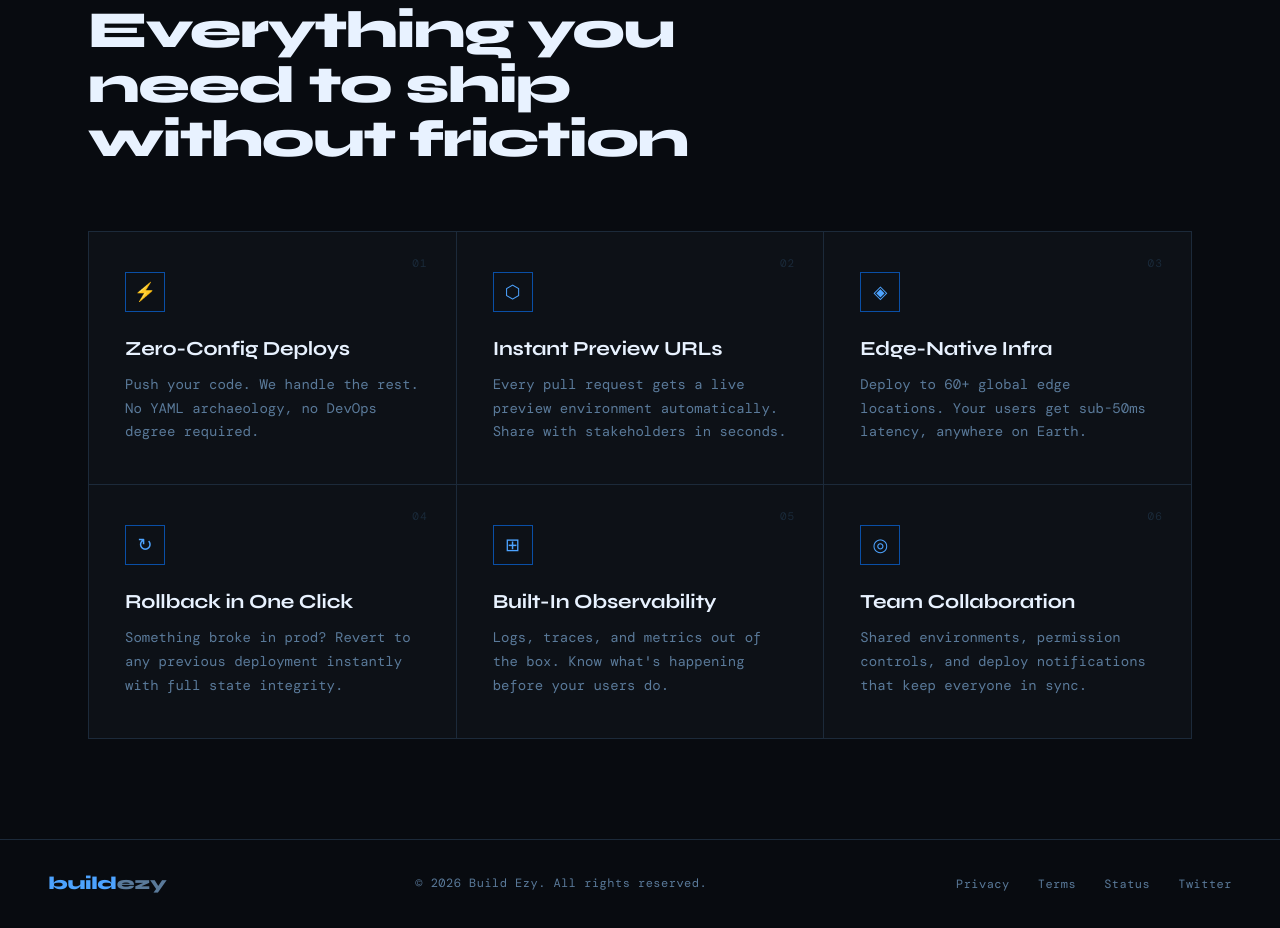
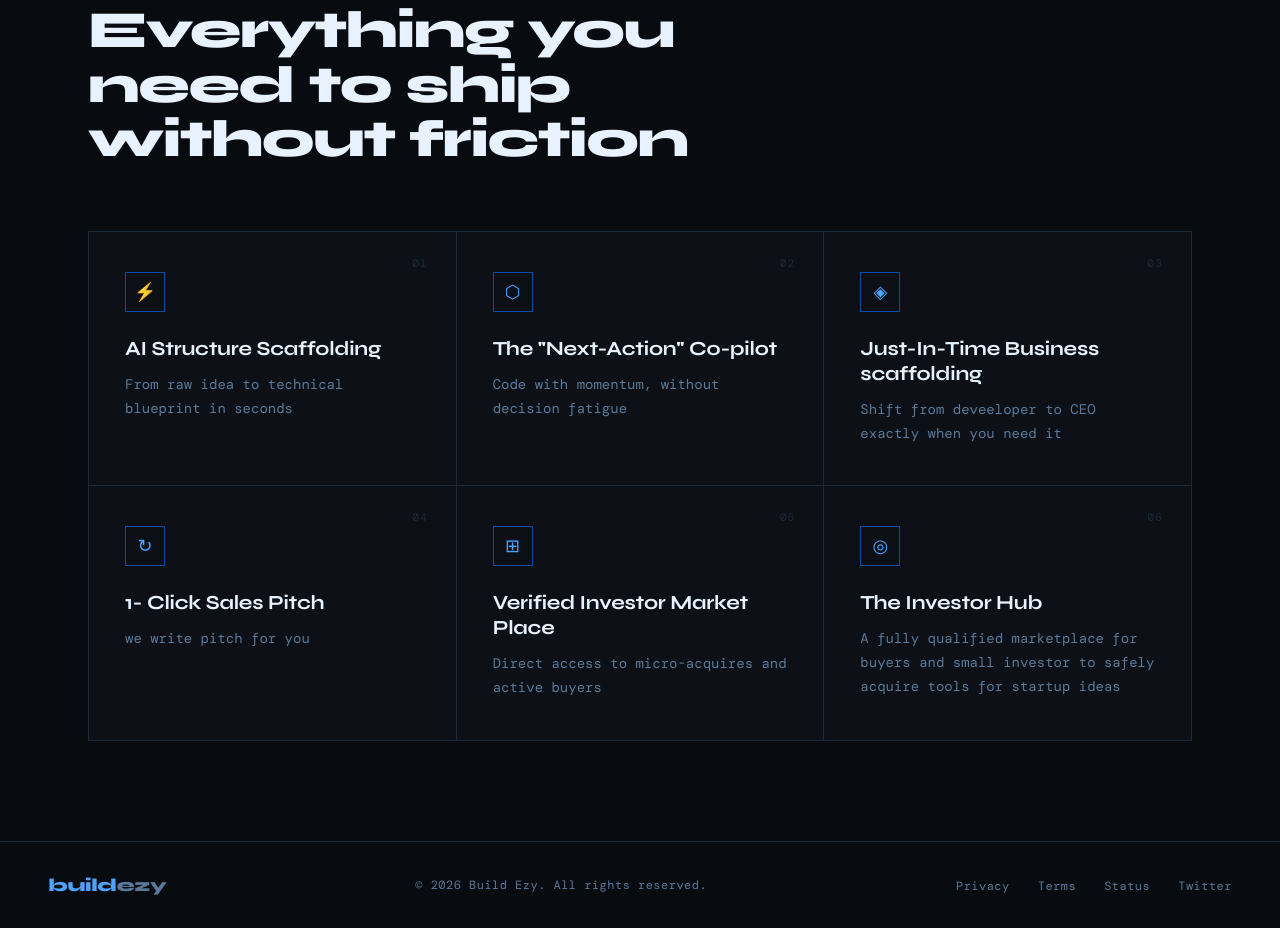
Before and after one commit to Dumb00heavycoder/BuildEzy, a Django app: page / in a window 1280 px wide. Shown: the part 897-1825 px from the top of the page. Before the commit the page ends 1790 px from the top, so only its background shows below. Run offline with Django 4.2, Linux system fonts and the light colour scheme; some web fonts are replaced.

Commit message:
updating everything you need to ship without friction area on the homepage

```diff
--- a/buildezy/home/templates/home/home.html
+++ b/buildezy/home/templates/home/home.html
@@ -56,12 +56,12 @@
    <h2 class="section-title">Everything you need to ship without friction</h2>
 
     <div class="grid">
-      <div class="card"><span class="card-num">01</span><div class="card-icon">⚡</div><h3 class="card-title">Zero-Config Deploys</h3><p class="card-desc">Push your code. We handle the rest. No YAML archaeology, no DevOps degree required.</p></div>
-      <div class="card"><span class="card-num">02</span><div class="card-icon">⬡</div><h3 class="card-title">Instant Preview URLs</h3><p class="card-desc">Every pull request gets a live preview environment automatically. Share with stakeholders in seconds.</p></div>
-      <div class="card"><span class="card-num">03</span><div class="card-icon">◈</div><h3 class="card-title">Edge-Native Infra</h3><p class="card-desc">Deploy to 60+ global edge locations. Your users get sub-50ms latency, anywhere on Earth.</p></div>
-      <div class="card"><span class="card-num">04</span><div class="card-icon">↻</div><h3 class="card-title">Rollback in One Click</h3><p class="card-desc">Something broke in prod? Revert to any previous deployment instantly with full state integrity.</p></div>
-      <div class="card"><span class="card-num">05</span><div class="card-icon">⊞</div><h3 class="card-title">Built-In Observability</h3><p class="card-desc">Logs, traces, and metrics out of the box. Know what's happening before your users do.</p></div>
-      <div class="card"><span class="card-num">06</span><div class="card-icon">◎</div><h3 class="card-title">Team Collaboration</h3><p class="card-desc">Shared environments, permission controls, and deploy notifications that keep everyone in sync.</p></div>
+      <div class="card"><span class="card-num">01</span><div class="card-icon">⚡</div><h3 class="card-title">AI Structure Scaffolding</h3><p class="card-desc">From raw idea to technical blueprint in seconds</p></div>
+      <div class="card"><span class="card-num">02</span><div class="card-icon">⬡</div><h3 class="card-title">The "Next-Action" Co-pilot</h3><p class="card-desc">Code with momentum, without decision fatigue</p></div>
+      <div class="card"><span class="card-num">03</span><div class="card-icon">◈</div><h3 class="card-title">Just-In-Time Business scaffolding</h3><p class="card-desc">Shift from deveeloper to CEO exactly when you need it</p></div>
+      <div class="card"><span class="card-num">04</span><div class="card-icon">↻</div><h3 class="card-title">1- Click Sales Pitch</h3><p class="card-desc">we write pitch for you</p></div>
+      <div class="card"><span class="card-num">05</span><div class="card-icon">⊞</div><h3 class="card-title">Verified Investor Market Place </h3><p class="card-desc">Direct access to micro-acquires and active buyers</p></div>
+      <div class="card"><span class="card-num">06</span><div class="card-icon">◎</div><h3 class="card-title">The Investor Hub</h3><p class="card-desc">A fully qualified marketplace for buyers and small investor to safely acquire tools for startup ideas</p></div>
     </div>
   </section>
 
```
Also changed, not shown: buildezy/db.sqlite3.
